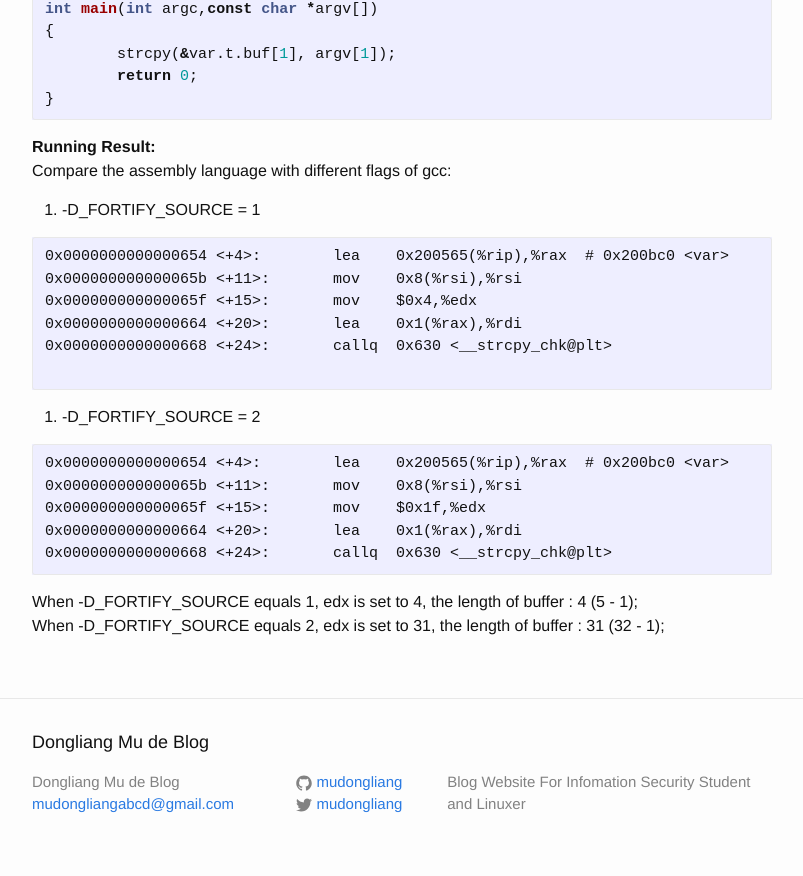
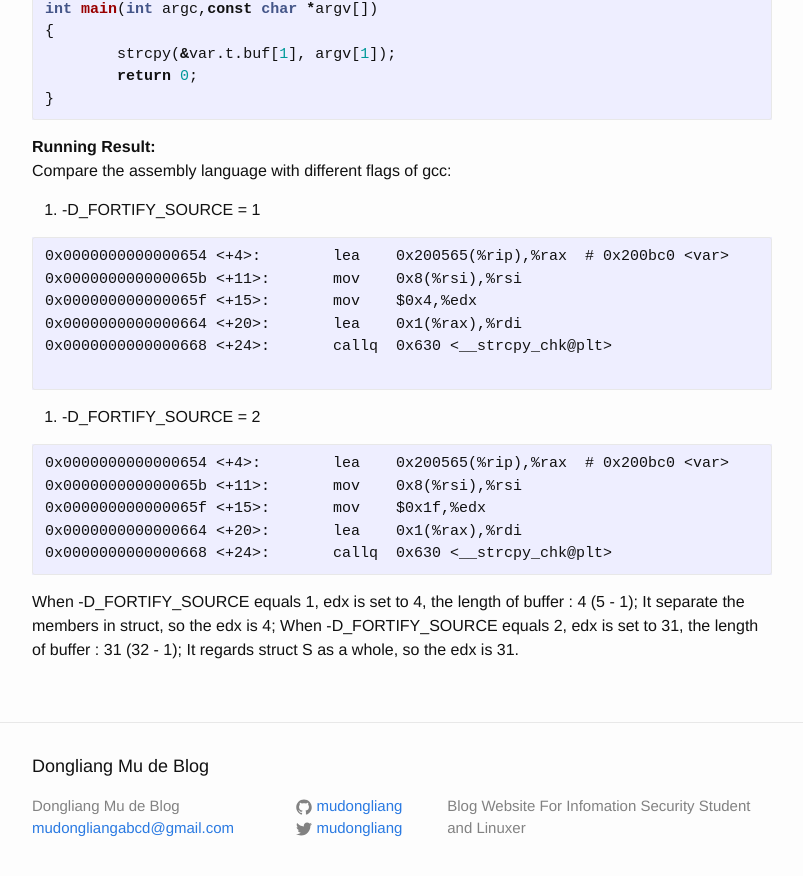
Before and after one commit to mudongliang/mudongliang.github.io, a Jekyll site: the page built from _posts/2016-05-25-fortify_source-examples.md, in a window 1280 px wide and 900 px high, scrolled down 2846 px. Shown: the top 876 px of the window, without its empty margins (238-1041 px from the left). Built offline with Jekyll 4.4.1, drawn with Linux system fonts in a browser that asks for light colours.

Commit message:
add some detail

````diff
--- a/_posts/2016-05-25-fortify_source-examples.md
+++ b/_posts/2016-05-25-fortify_source-examples.md
@@ -165,5 +165,5 @@ Compare the assembly language with different flags of gcc:
 0x0000000000000668 <+24>:	callq  0x630 <__strcpy_chk@plt>
 ```
 
-When -D_FORTIFY_SOURCE equals 1, edx is set to 4, the length of buffer : 4 (5 - 1);
-When -D_FORTIFY_SOURCE equals 2, edx is set to 31, the length of buffer : 31 (32 - 1);
+When -D_FORTIFY_SOURCE equals 1, edx is set to 4, the length of buffer : 4 (5 - 1); It separate the members in struct, so the edx is 4;
+When -D_FORTIFY_SOURCE equals 2, edx is set to 31, the length of buffer : 31 (32 - 1); It regards struct S as a whole, so the edx is 31.
````
